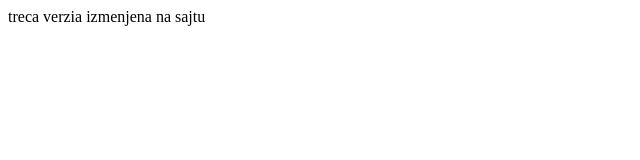
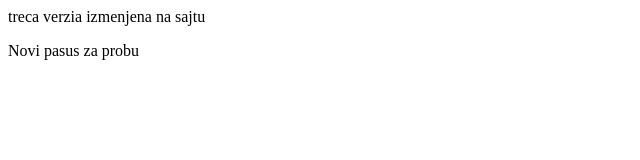
Before and after one commit to limbicresonance/folder1, a plain HTML site: page index.html in a window 1280 px wide. Shown: the whole page, without its empty margins (0-640 px from the left). Drawn offline with Linux system fonts and the light colour scheme.

Commit message:
Promena sa konzole

```diff
--- a/index.html
+++ b/index.html
@@ -2,7 +2,7 @@
 <title> Naslov </title>
 <body>
     <p>treca verzia izmenjena na sajtu </p>
-
+    <p>Novi pasus za probu </p>
     </body>
 
 </html>
```
